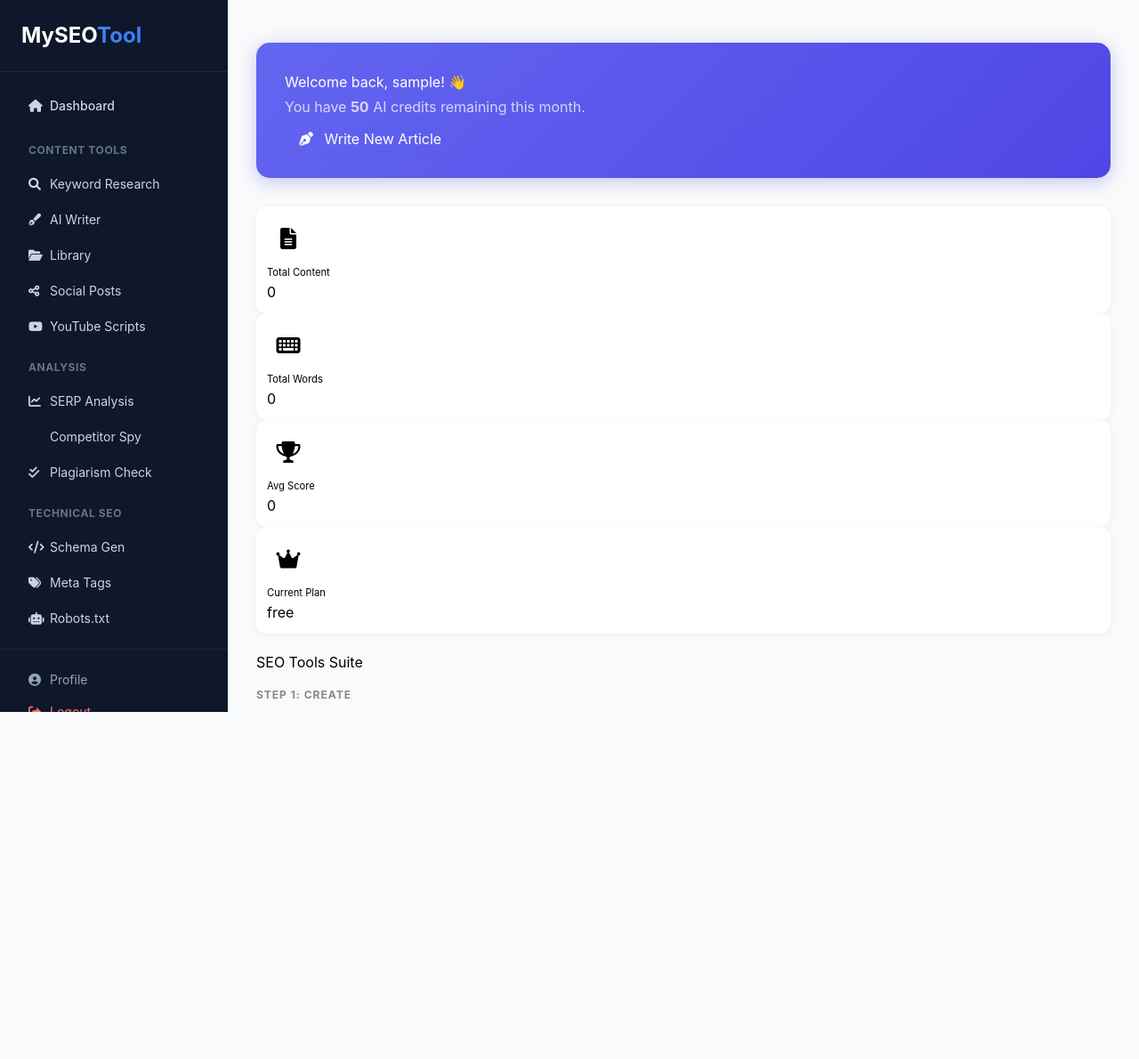
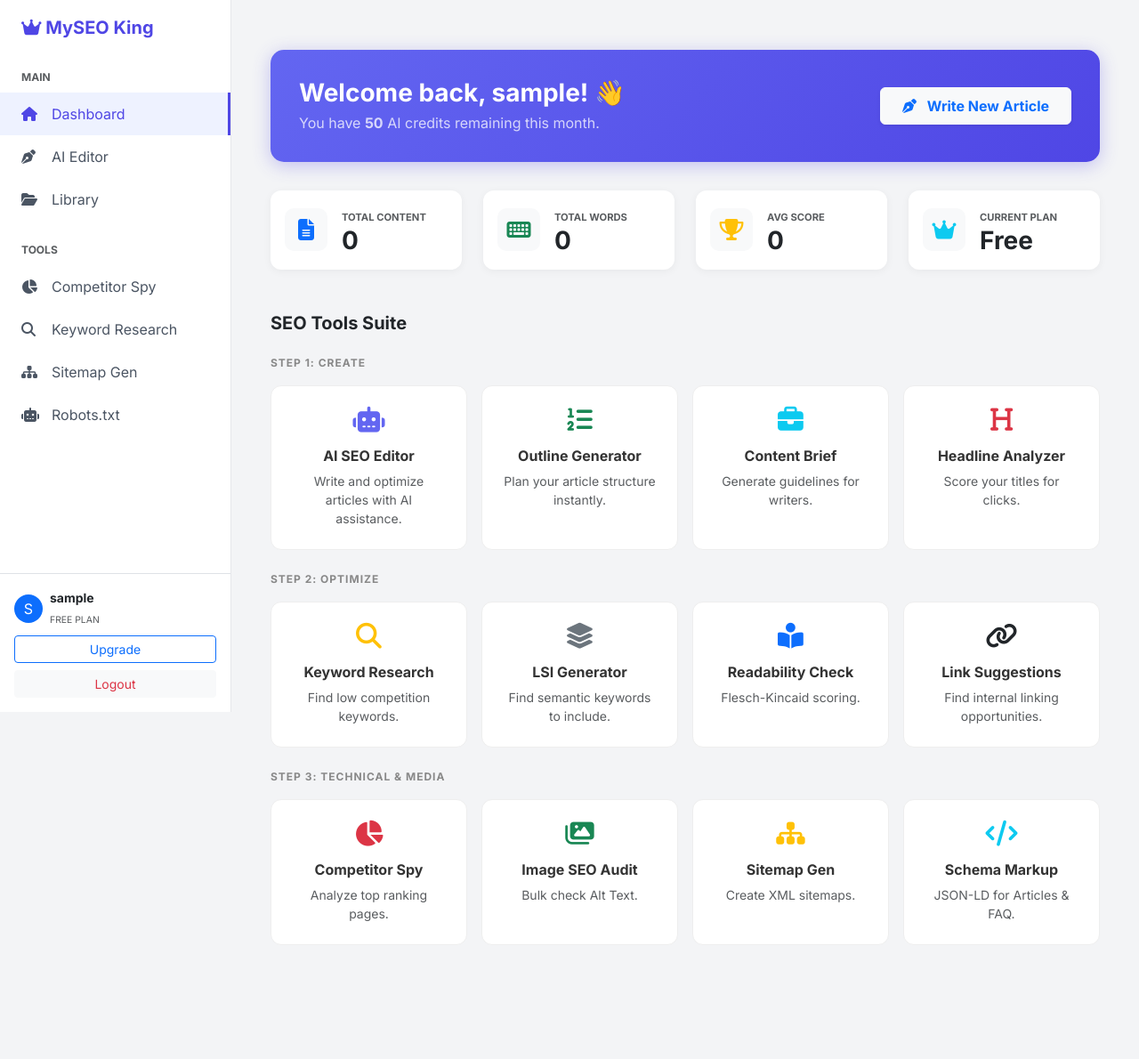
Before and after one commit to dilawar47866/MySEOTooler_V5, a Flask app: page /dashboard in a window 1280 px wide. Shown: the whole page at 89% size. Before the commit the page ends 800 px from the top, so only its background shows below. Run offline with Flask 3, Linux system fonts and the light colour scheme; the visitor is signed in with stand-in values (Sample User, id 1); data that the repository does not hold is empty; some libraries are stand-ins or nearby versions.

Commit message:
Update base.html

```diff
--- a/templates/base.html
+++ b/templates/base.html
@@ -3,97 +3,150 @@
 <head>
     <meta charset="UTF-8">
     <meta name="viewport" content="width=device-width, initial-scale=1.0">
-    <title>MySEOTool V5</title>
-    <script src="https://cdn.tailwindcss.com"></script>
-    <link rel="stylesheet" href="https://cdnjs.cloudflare.com/ajax/libs/font-awesome/6.0.0/css/all.min.css">
+    <title>MySEO King Tool</title>
+    <!-- Bootstrap 5 & FontAwesome -->
+    <link href="https://cdn.jsdelivr.net/npm/bootstrap@5.3.0/dist/css/bootstrap.min.css" rel="stylesheet">
+    <link rel="stylesheet" href="https://cdnjs.cloudflare.com/ajax/libs/font-awesome/6.4.0/css/all.min.css">
+    <!-- Google Fonts -->
+    <link href="https://fonts.googleapis.com/css2?family=Inter:wght@300;400;600;700&display=swap" rel="stylesheet">
+
     <style>
-        body { font-family: 'Inter', sans-serif; background-color: #f3f4f6; }
-        .nav-item { transition: all 0.2s; }
-        .nav-item:hover { background-color: #1f2937; color: white; }
-        .active-nav { background-color: #2563eb; color: white; }
+        :root {
+            --primary-color: #4f46e5; /* Indigo */
+            --sidebar-width: 260px;
+            --bg-light: #f3f4f6;
+        }
+        body {
+            font-family: 'Inter', sans-serif;
+            background-color: var(--bg-light);
+            overflow-x: hidden;
+        }
+        /* Sidebar Styles */
+        .sidebar {
+            width: var(--sidebar-width);
+            height: 100vh;
+            position: fixed;
+            top: 0;
+            left: 0;
+            background: white;
+            border-right: 1px solid #e5e7eb;
+            z-index: 1000;
+            padding-top: 1rem;
+            transition: all 0.3s;
+        }
+        .main-content {
+            margin-left: var(--sidebar-width);
+            padding: 2rem;
+            min-height: 100vh;
+        }
+        .nav-link {
+            color: #4b5563;
+            padding: 0.75rem 1.5rem;
+            font-weight: 500;
+            display: flex;
+            align-items: center;
+            transition: all 0.2s;
+        }
+        .nav-link i { width: 24px; margin-right: 10px; }
+        .nav-link:hover, .nav-link.active {
+            color: var(--primary-color);
+            background-color: #eef2ff;
+            border-right: 3px solid var(--primary-color);
+        }
+        .brand-logo {
+            font-size: 1.25rem;
+            font-weight: 800;
+            color: var(--primary-color);
+            padding: 0 1.5rem;
+            margin-bottom: 2rem;
+            display: block;
+            text-decoration: none;
+        }
+        /* Card Styles */
+        .card {
+            border: none;
+            border-radius: 12px;
+            box-shadow: 0 1px 3px rgba(0,0,0,0.1);
+            background: white;
+        }
+        /* Mobile Responsiveness */
+        @media (max-width: 768px) {
+            .sidebar { transform: translateX(-100%); }
+            .main-content { margin-left: 0; }
+            .mobile-toggle { display: block !important; }
+        }
     </style>
 </head>
-<body class="flex h-screen overflow-hidden">
+<body>
 
-    <!-- Sidebar -->
-    <aside class="w-64 bg-slate-900 text-slate-300 flex flex-col h-full shadow-xl overflow-y-auto">
-        <div class="p-6 border-b border-slate-800">
-            <h1 class="text-2xl font-bold text-white">MySEO<span class="text-blue-500">Tool</span></h1>
+    {% if current_user.is_authenticated %}
+    <!-- SIDEBAR NAVIGATION -->
+    <nav class="sidebar d-flex flex-column">
+        <a href="/dashboard" class="brand-logo">
+            <i class="fas fa-crown"></i> MySEO King
+        </a>
+
+        <div class="flex-grow-1">
+            <p class="small text-muted text-uppercase px-4 mb-2 fw-bold" style="font-size: 0.75rem;">Main</p>
+            <a href="/dashboard" class="nav-link {% if request.path == '/dashboard' %}active{% endif %}">
+                <i class="fas fa-home"></i> Dashboard
+            </a>
+            <a href="/editor" class="nav-link {% if request.path == '/editor' %}active{% endif %}">
+                <i class="fas fa-pen-nib"></i> AI Editor
+            </a>
+            <a href="/content-library" class="nav-link {% if request.path == '/content-library' %}active{% endif %}">
+                <i class="fas fa-folder-open"></i> Library
+            </a>
+
+            <p class="small text-muted text-uppercase px-4 mt-4 mb-2 fw-bold" style="font-size: 0.75rem;">Tools</p>
+            <a href="/competitor-analyzer" class="nav-link"><i class="fas fa-chart-pie"></i> Competitor Spy</a>
+            <a href="/keyword-research" class="nav-link"><i class="fas fa-search"></i> Keyword Research</a>
+            <a href="/sitemap-generator" class="nav-link"><i class="fas fa-sitemap"></i> Sitemap Gen</a>
+            <a href="/robots-generator" class="nav-link"><i class="fas fa-robot"></i> Robots.txt</a>
         </div>
 
-        <nav class="flex-1 p-4 space-y-1">
-            <a href="{{ url_for('dashboard') }}" class="nav-item flex items-center px-4 py-3 rounded-lg text-sm font-medium">
-                <i class="fas fa-home w-6"></i> Dashboard
+        <div class="border-top p-3">
+            <a href="/profile" class="d-flex align-items-center text-decoration-none text-dark mb-2">
+                <div class="bg-primary text-white rounded-circle d-flex justify-content-center align-items-center" style="width: 32px; height: 32px;">
+                    {{ current_user.username[0].upper() }}
+                </div>
+                <div class="ms-2">
+                    <small class="d-block fw-bold">{{ current_user.username }}</small>
+                    <small class="text-muted text-uppercase" style="font-size: 0.65rem;">{{ current_user.tier }} Plan</small>
+                </div>
             </a>
+            <a href="/pricing" class="btn btn-sm btn-outline-primary w-100 mb-2">Upgrade</a>
+            <a href="/logout" class="btn btn-sm btn-light w-100 text-danger">Logout</a>
+        </div>
+    </nav>
+    {% endif %}
 
-            <div class="pt-4 pb-2 px-4 text-xs font-bold text-slate-500 uppercase tracking-wider">Content Tools</div>
-            <a href="{{ url_for('keyword_research') }}" class="nav-item flex items-center px-4 py-2 rounded-lg text-sm">
-                <i class="fas fa-search w-6"></i> Keyword Research
-            </a>
-            <a href="{{ url_for('content_generator') }}" class="nav-item flex items-center px-4 py-2 rounded-lg text-sm">
-                <i class="fas fa-pen-fancy w-6"></i> AI Writer
-            </a>
-            <a href="{{ url_for('content_library') }}" class="nav-item flex items-center px-4 py-2 rounded-lg text-sm">
-                <i class="fas fa-folder-open w-6"></i> Library
-            </a>
-            <a href="{{ url_for('social_posts') }}" class="nav-item flex items-center px-4 py-2 rounded-lg text-sm">
-                <i class="fas fa-share-alt w-6"></i> Social Posts
-            </a>
-            <a href="{{ url_for('youtube_script') }}" class="nav-item flex items-center px-4 py-2 rounded-lg text-sm">
-                <i class="fab fa-youtube w-6"></i> YouTube Scripts
-            </a>
-
-            <div class="pt-4 pb-2 px-4 text-xs font-bold text-slate-500 uppercase tracking-wider">Analysis</div>
-            <a href="{{ url_for('serp_analysis') }}" class="nav-item flex items-center px-4 py-2 rounded-lg text-sm">
-                <i class="fas fa-chart-line w-6"></i> SERP Analysis
-            </a>
-            <a href="{{ url_for('competitor_analyzer') }}" class="nav-item flex items-center px-4 py-2 rounded-lg text-sm">
-                <i class="fas fa-spy w-6"></i> Competitor Spy
-            </a>
-            <a href="{{ url_for('plagiarism_checker') }}" class="nav-item flex items-center px-4 py-2 rounded-lg text-sm">
-                <i class="fas fa-check-double w-6"></i> Plagiarism Check
-            </a>
-
-            <div class="pt-4 pb-2 px-4 text-xs font-bold text-slate-500 uppercase tracking-wider">Technical SEO</div>
-            <a href="{{ url_for('schema_generator') }}" class="nav-item flex items-center px-4 py-2 rounded-lg text-sm">
-                <i class="fas fa-code w-6"></i> Schema Gen
-            </a>
-            <a href="{{ url_for('meta_tags') }}" class="nav-item flex items-center px-4 py-2 rounded-lg text-sm">
-                <i class="fas fa-tags w-6"></i> Meta Tags
-            </a>
-            <a href="{{ url_for('robots_generator') }}" class="nav-item flex items-center px-4 py-2 rounded-lg text-sm">
-                <i class="fas fa-robot w-6"></i> Robots.txt
-            </a>
-        </nav>
-
-        <div class="p-4 border-t border-slate-800">
-            <a href="{{ url_for('profile') }}" class="flex items-center px-4 py-2 text-sm text-slate-400 hover:text-white">
-                <i class="fas fa-user-circle w-6"></i> {% if current_user.is_admin %}
-<a href="{{ url_for('admin') }}" class="flex items-center px-4 py-2 text-sm text-yellow-400 hover:text-yellow-300 font-bold mb-2">
-    <i class="fas fa-crown w-6"></i> Admin Panel
-</a>
-{% endif %}Profile
-            </a>
-            <a href="{{ url_for('logout') }}" class="flex items-center px-4 py-2 text-sm text-red-400 hover:text-red-300">
-                <i class="fas fa-sign-out-alt w-6"></i> Logout
-            </a>
+    <!-- MAIN CONTENT -->
+    <div class="{% if current_user.is_authenticated %}main-content{% endif %}">
+        <!-- Mobile Header -->
+        {% if current_user.is_authenticated %}
+        <div class="d-md-none d-flex justify-content-between align-items-center mb-4 mobile-toggle" style="display: none;">
+            <span class="fw-bold text-primary">MySEO King</span>
+            <button class="btn btn-light" onclick="document.querySelector('.sidebar').style.transform = 'translateX(0)'"><i class="fas fa-bars"></i></button>
         </div>
-    </aside>
-
-    <!-- Main Content -->
-    <main class="flex-1 overflow-y-auto bg-gray-50 p-8">
-        {% with messages = get_flashed_messages(with_categories=true) %}
-            {% if messages %}
-                {% for category, message in messages %}
-                <div class="mb-4 p-4 rounded-lg {{ 'bg-green-100 text-green-700' if category == 'success' else 'bg-red-100 text-red-700' }}">
-                    {{ message }}
-                </div>
-                {% endfor %}
-            {% endif %}
-        {% endwith %}
+        {% endif %}
 
         {% block content %}{% endblock %}
-    </main>
+    </div>
 
+    <!-- Scripts -->
+    <script src="https://cdn.jsdelivr.net/npm/bootstrap@5.3.0/dist/js/bootstrap.bundle.min.js"></script>
+    <!-- Close sidebar on mobile click outside -->
+    <script>
+        document.addEventListener('click', function(e) {
+            if(window.innerWidth < 768) {
+                const sidebar = document.querySelector('.sidebar');
+                const btn = document.querySelector('.mobile-toggle button');
+                if (sidebar && !sidebar.contains(e.target) && !btn.contains(e.target)) {
+                    sidebar.style.transform = 'translateX(-100%)';
+                }
+            }
+        });
+    </script>
 </body>
 </html>
```
